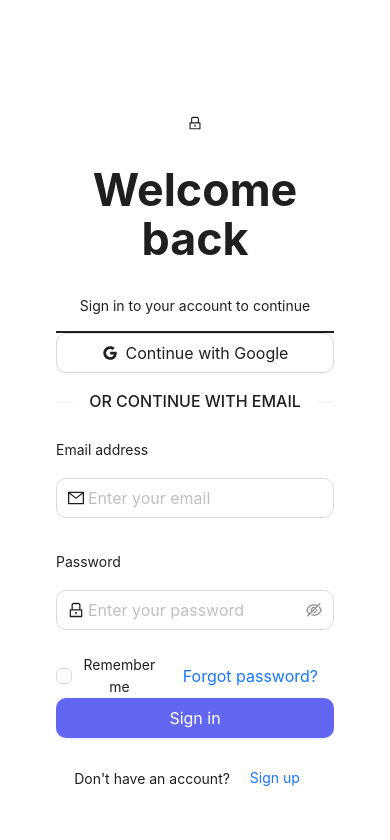
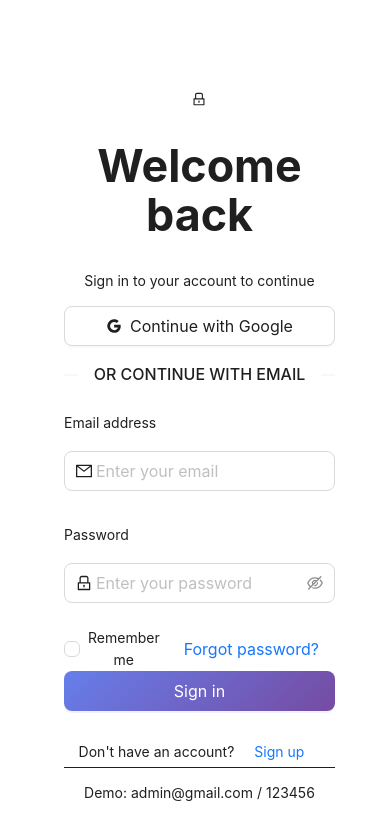
Before and after one commit to sankarkumark34/personal_tracker, a React (Vite) app: page / in a window 390 px wide. Shown: the top 840 px of the page. Built offline with nearby package versions, Linux system fonts and the light colour scheme.

Commit message:
Enhance UI components for authentication forms with improved styling and layout adjustments, including responsive design elements and consistent color schemes.

```diff
--- a/src/App.tsx
+++ b/src/App.tsx
@@ -13,7 +13,7 @@ const App: React.FC = () => {
         },
       }}
     >
-      <div className="min-h-screen bg-gradient-to-br from-gray-50 to-gray-100">
+      <div className="min-h-screen bg-gray-900">
         <AuthContainer />
       </div>
     </ConfigProvider>
--- a/src/components/auth/AuthContainer.tsx
+++ b/src/components/auth/AuthContainer.tsx
@@ -24,11 +24,11 @@ const AuthContainer: React.FC = () => {
   return (
     <div className="min-h-screen flex items-center justify-center p-4">
       <Card
-        className="w-full max-w-md shadow-2xl border-0"
+        className="w-full max-w-sm shadow-xl border-0 rounded-2xl"
         style={{
-          background: 'rgba(255, 255, 255, 0.95)',
-          backdropFilter: 'blur(10px)',
+          background: '#ffffff',
         }}
+        bodyStyle={{ padding: '32px' }}
       >
         {renderAuthForm()}
       </Card>
--- a/src/components/auth/ForgotPasswordForm.tsx
+++ b/src/components/auth/ForgotPasswordForm.tsx
@@ -34,14 +34,14 @@ const ForgotPasswordForm: React.FC<ForgotPasswordFormProps> = ({ onSwitchMode })
   };
 
   return (
-    <div className="p-6">
+    <div>
       {/* Header with Icon */}
-      <div className="text-center mb-6">
-        <div className="inline-flex items-center justify-center w-16 h-16 bg-orange-100 rounded-2xl mb-4">
-          <MailOutlined className="text-2xl text-orange-600" />
+      <div className="text-center mb-8">
+        <div className="inline-flex items-center justify-center w-12 h-12 bg-orange-100 rounded-xl mb-4">
+          <MailOutlined className="text-lg text-orange-600" />
         </div>
-        <h1 className="text-2xl font-bold text-gray-800 mb-2">Reset your password</h1>
-        <p className="text-gray-600">Enter your email address and we'll send you a reset link</p>
+        <h1 className="text-2xl font-semibold text-gray-900 mb-2">Reset your password</h1>
+        <p className="text-gray-500 text-sm">Enter your email address and we'll send you a reset link</p>
       </div>
 
       {/* Forgot Password Form */}
@@ -54,7 +54,7 @@ const ForgotPasswordForm: React.FC<ForgotPasswordFormProps> = ({ onSwitchMode })
         requiredMark={false}
       >
         <Form.Item
-          label="Email address"
+          label={<span className="text-gray-700 text-sm font-medium">Email address</span>}
           name="email"
           rules={[
             { required: true, message: 'Please input your email!' },
@@ -64,7 +64,8 @@ const ForgotPasswordForm: React.FC<ForgotPasswordFormProps> = ({ onSwitchMode })
           <Input
             prefix={<MailOutlined className="text-gray-400" />}
             placeholder="Enter your email"
-            className="h-12"
+            className="h-12 border-gray-300"
+            style={{ borderRadius: '8px' }}
           />
         </Form.Item>
 
@@ -76,7 +77,12 @@ const ForgotPasswordForm: React.FC<ForgotPasswordFormProps> = ({ onSwitchMode })
             size="large"
             block
             loading={loading}
-            className="h-12 bg-gradient-to-r from-orange-600 to-red-600 border-0 hover:from-orange-700 hover:to-red-700"
+            className="h-12 font-medium"
+            style={{
+              borderRadius: '8px',
+              background: 'linear-gradient(135deg, #f59e0b 0%, #ef4444 100%)',
+              border: 'none'
+            }}
           >
             Send reset email
           </Button>
@@ -89,7 +95,7 @@ const ForgotPasswordForm: React.FC<ForgotPasswordFormProps> = ({ onSwitchMode })
           type="link"
           onClick={() => onSwitchMode('login')}
           icon={<ArrowLeftOutlined />}
-          className="p-0 text-orange-600 hover:text-orange-700 font-medium"
+          className="p-0 text-blue-600 hover:text-blue-700 font-medium text-sm"
         >
           Back to sign in
         </Button>
--- a/src/components/auth/LoginForm.tsx
+++ b/src/components/auth/LoginForm.tsx
@@ -54,21 +54,14 @@ const LoginForm: React.FC<LoginFormProps> = ({ onSwitchMode }) => {
   };
 
   return (
-    <div className="p-6">
+    <div>
       {/* Header with Icon */}
-      <div className="text-center mb-6">
-        <div className="inline-flex items-center justify-center w-16 h-16 bg-indigo-100 rounded-2xl mb-4">
-          <LockOutlined className="text-2xl text-indigo-600" />
+      <div className="text-center mb-8">
+        <div className="inline-flex items-center justify-center w-12 h-12 bg-gray-100 rounded-xl mb-4">
+          <LockOutlined className="text-lg text-gray-600" />
         </div>
-        <h1 className="text-2xl font-bold text-gray-800 mb-2">Welcome back</h1>
-        <p className="text-gray-600">Sign in to your account to continue</p>
-        <div className="bg-blue-50 border border-blue-200 rounded-lg p-3 mt-4">
-          {/* <p className="text-xs text-blue-700">
-            <strong>Demo Credentials:</strong><br />
-            Email: admin@example.com<br />
-            Password: password
-          </p> */}
-        </div>
+        <h1 className="text-2xl font-semibold text-gray-900 mb-2">Welcome back</h1>
+        <p className="text-gray-500 text-sm">Sign in to your account to continue</p>
       </div>
 
       {/* Google Login Button */}
@@ -79,14 +72,15 @@ const LoginForm: React.FC<LoginFormProps> = ({ onSwitchMode }) => {
         icon={<GoogleOutlined />}
         onClick={handleGoogleLogin}
         loading={loading}
-          className="mb-6 h-12 border-gray-300 hover:border-indigo-400 hover:text-indigo-600"
+        className="mb-6 h-12 border border-gray-300 hover:border-gray-400 text-gray-700 font-medium"
+        style={{ borderRadius: '8px' }}
       >
         Continue with Google
       </Button>
 
       {/* Divider */}
       <Divider className="my-6">
-        <span className="text-gray-500 text-sm">OR CONTINUE WITH EMAIL</span>
+        <span className="text-gray-400 text-xs font-medium">OR CONTINUE WITH EMAIL</span>
       </Divider>
 
       {/* Login Form */}
@@ -99,7 +93,7 @@ const LoginForm: React.FC<LoginFormProps> = ({ onSwitchMode }) => {
         requiredMark={false}
       >
         <Form.Item
-          label="Email address"
+          label={<span className="text-gray-700 text-sm font-medium">Email address</span>}
           name="email"
           rules={[
             { required: true, message: 'Please input your email!' },
@@ -109,31 +103,33 @@ const LoginForm: React.FC<LoginFormProps> = ({ onSwitchMode }) => {
           <Input
             prefix={<MailOutlined className="text-gray-400" />}
             placeholder="Enter your email"
-            className="h-12"
+            className="h-12 border-gray-300"
+            style={{ borderRadius: '8px' }}
           />
         </Form.Item>
 
         <Form.Item
-          label="Password"
+          label={<span className="text-gray-700 text-sm font-medium">Password</span>}
           name="password"
           rules={[{ required: true, message: 'Please input your password!' }]}
         >
           <Input.Password
             prefix={<LockOutlined className="text-gray-400" />}
             placeholder="Enter your password"
-            className="h-12"
+            className="h-12 border-gray-300"
+            style={{ borderRadius: '8px' }}
           />
         </Form.Item>
 
         {/* Remember Me & Forgot Password */}
         <div className="flex items-center justify-between mb-6">
           <Form.Item name="remember" valuePropName="checked" noStyle>
-            <Checkbox>Remember me</Checkbox>
+            <Checkbox className="text-gray-600 text-sm">Remember me</Checkbox>
           </Form.Item>
           <Button
             type="link"
             onClick={() => onSwitchMode('forgot-password')}
-            className="p-0 text-indigo-600 hover:text-indigo-700"
+            className="p-0 text-blue-600 hover:text-blue-700 text-sm"
           >
             Forgot password?
           </Button>
@@ -147,7 +143,12 @@ const LoginForm: React.FC<LoginFormProps> = ({ onSwitchMode }) => {
             size="large"
             block
             loading={loading}
-            className="h-12 bg-gradient-to-r from-indigo-600 to-purple-600 border-0 hover:from-indigo-700 hover:to-purple-700"
+            className="h-12 font-medium"
+            style={{
+              borderRadius: '8px',
+              background: 'linear-gradient(135deg, #667eea 0%, #764ba2 100%)',
+              border: 'none'
+            }}
           >
             Sign in
           </Button>
@@ -156,14 +157,21 @@ const LoginForm: React.FC<LoginFormProps> = ({ onSwitchMode }) => {
 
       {/* Sign Up Link */}
       <div className="text-center mt-6">
-        <span className="text-gray-600">Don't have an account? </span>
+        <span className="text-gray-600 text-sm">Don't have an account? </span>
         <Button
           type="link"
           onClick={() => onSwitchMode('signup')}
-          className="p-0 text-indigo-600 hover:text-indigo-700 font-medium"
+          className="p-0 text-blue-600 hover:text-blue-700 font-medium text-sm"
         >
           Sign up
         </Button>
+      </div>
+
+      {/* Demo Credentials - Subtle hint */}
+      <div className="text-center mt-4 pt-4 border-t border-gray-100">
+        <p className="text-xs text-gray-400">
+          Demo: admin@gmail.com / 123456
+        </p>
       </div>
     </div>
   );
--- a/src/components/auth/SignUpForm.tsx
+++ b/src/components/auth/SignUpForm.tsx
@@ -55,14 +55,14 @@ const SignUpForm: React.FC<SignUpFormProps> = ({ onSwitchMode }) => {
   };
 
   return (
-    <div className="p-6">
+    <div>
       {/* Header with Icon */}
-      <div className="text-center mb-6">
-        <div className="inline-flex items-center justify-center w-16 h-16 bg-green-100 rounded-2xl mb-4">
-          <UserOutlined className="text-2xl text-green-600" />
+      <div className="text-center mb-8">
+        <div className="inline-flex items-center justify-center w-12 h-12 bg-green-100 rounded-xl mb-4">
+          <UserOutlined className="text-lg text-green-600" />
         </div>
-        <h1 className="text-2xl font-bold text-gray-800 mb-2">Create your account</h1>
-        <p className="text-gray-600">Sign up to get started with your account</p>
+        <h1 className="text-2xl font-semibold text-gray-900 mb-2">Create your account</h1>
+        <p className="text-gray-500 text-sm">Sign up to get started with your account</p>
       </div>
 
       {/* Google Sign Up Button */}
@@ -73,14 +73,15 @@ const SignUpForm: React.FC<SignUpFormProps> = ({ onSwitchMode }) => {
         icon={<GoogleOutlined />}
         onClick={handleGoogleSignUp}
         loading={loading}
-          className="mb-6 h-12 border-gray-300 hover:border-green-400 hover:text-green-600"
+        className="mb-6 h-12 border border-gray-300 hover:border-gray-400 text-gray-700 font-medium"
+        style={{ borderRadius: '8px' }}
       >
         Continue with Google
       </Button>
 
       {/* Divider */}
       <Divider className="my-6">
-        <span className="text-gray-500 text-sm">OR CONTINUE WITH EMAIL</span>
+        <span className="text-gray-400 text-xs font-medium">OR CONTINUE WITH EMAIL</span>
       </Divider>
 
       {/* Sign Up Form */}
@@ -93,7 +94,7 @@ const SignUpForm: React.FC<SignUpFormProps> = ({ onSwitchMode }) => {
         requiredMark={false}
       >
         <Form.Item
-          label="Email address"
+          label={<span className="text-gray-700 text-sm font-medium">Email address</span>}
           name="email"
           rules={[
             { required: true, message: 'Please input your email!' },
@@ -103,12 +104,13 @@ const SignUpForm: React.FC<SignUpFormProps> = ({ onSwitchMode }) => {
           <Input
             prefix={<MailOutlined className="text-gray-400" />}
             placeholder="Enter your email"
-            className="h-12"
+            className="h-12 border-gray-300"
+            style={{ borderRadius: '8px' }}
           />
         </Form.Item>
 
         <Form.Item
-          label="Password"
+          label={<span className="text-gray-700 text-sm font-medium">Password</span>}
           name="password"
           rules={[
             { required: true, message: 'Please input your password!' },
@@ -118,12 +120,13 @@ const SignUpForm: React.FC<SignUpFormProps> = ({ onSwitchMode }) => {
           <Input.Password
             prefix={<LockOutlined className="text-gray-400" />}
             placeholder="Create a password"
-            className="h-12"
+            className="h-12 border-gray-300"
+            style={{ borderRadius: '8px' }}
           />
         </Form.Item>
 
         <Form.Item
-          label="Confirm Password"
+          label={<span className="text-gray-700 text-sm font-medium">Confirm Password</span>}
           name="confirmPassword"
           dependencies={['password']}
           rules={[
@@ -141,7 +144,8 @@ const SignUpForm: React.FC<SignUpFormProps> = ({ onSwitchMode }) => {
           <Input.Password
             prefix={<LockOutlined className="text-gray-400" />}
             placeholder="Confirm your password"
-            className="h-12"
+            className="h-12 border-gray-300"
+            style={{ borderRadius: '8px' }}
           />
         </Form.Item>
 
@@ -153,7 +157,12 @@ const SignUpForm: React.FC<SignUpFormProps> = ({ onSwitchMode }) => {
             size="large"
             block
             loading={loading}
-            className="h-12 bg-gradient-to-r from-green-600 to-blue-600 border-0 hover:from-green-700 hover:to-blue-700"
+            className="h-12 font-medium"
+            style={{
+              borderRadius: '8px',
+              background: 'linear-gradient(135deg, #10b981 0%, #3b82f6 100%)',
+              border: 'none'
+            }}
           >
             Create account
           </Button>
@@ -162,11 +171,11 @@ const SignUpForm: React.FC<SignUpFormProps> = ({ onSwitchMode }) => {
 
       {/* Sign In Link */}
       <div className="text-center mt-6">
-        <span className="text-gray-600">Already have an account? </span>
+        <span className="text-gray-600 text-sm">Already have an account? </span>
         <Button
           type="link"
           onClick={() => onSwitchMode('login')}
-          className="p-0 text-green-600 hover:text-green-700 font-medium"
+          className="p-0 text-blue-600 hover:text-blue-700 font-medium text-sm"
         >
           Sign in
         </Button>
```
Lines whose indentation alone changed are shown as unchanged.
